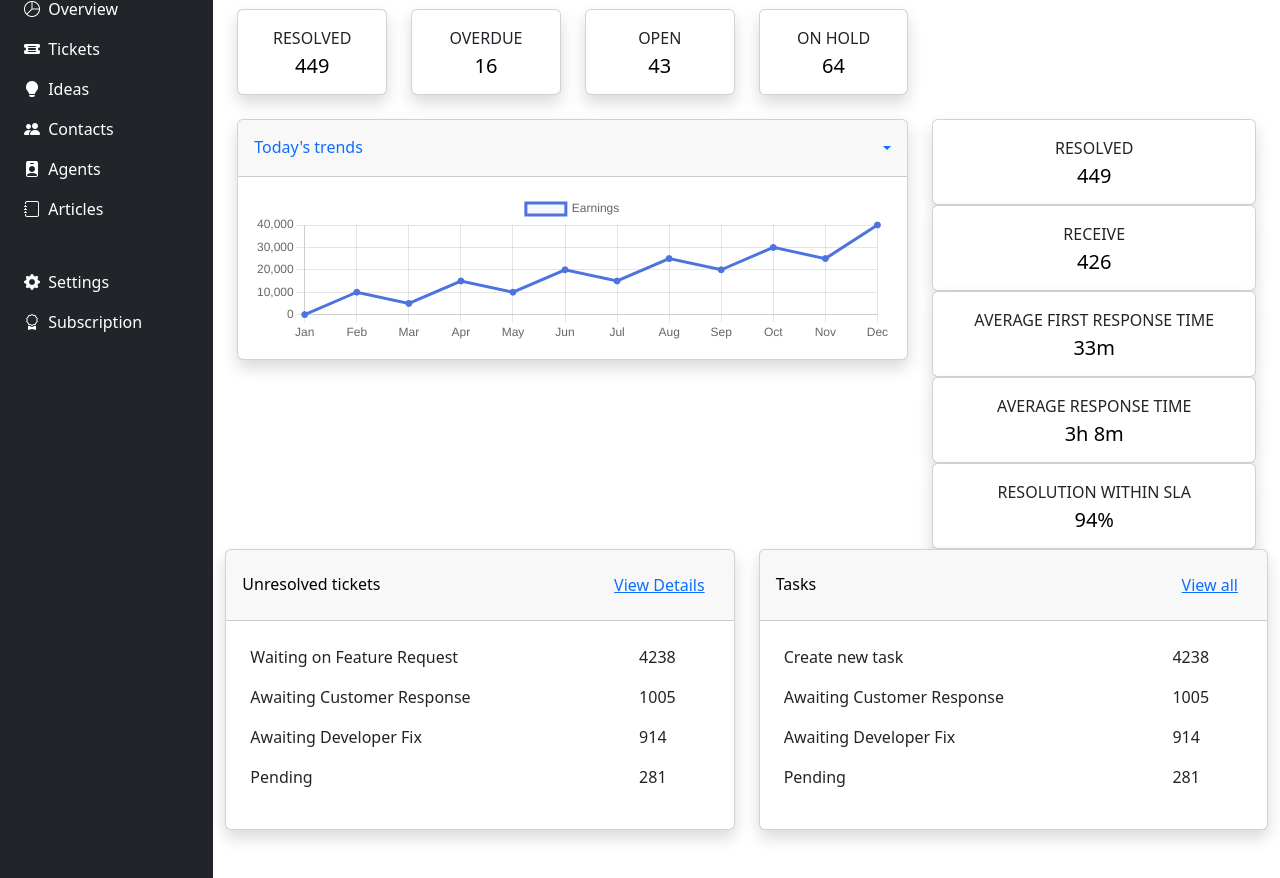
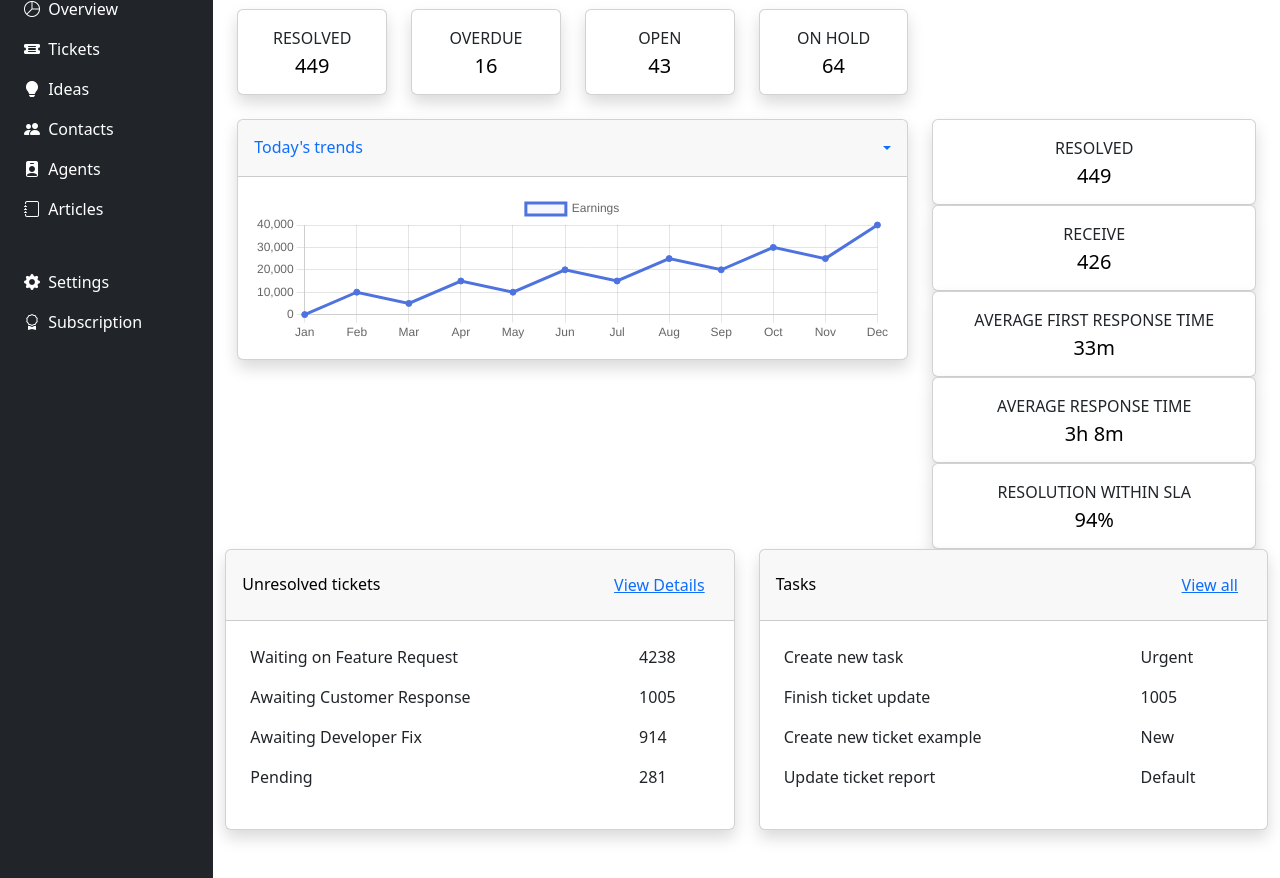
Before and after one commit to RingoGG/bootstrapAssignment, a website: page public/index.html in a window 1280 px wide. Shown: the part 65-943 px from the top of the page. Drawn offline with nearby package versions, Linux system fonts and the light colour scheme; files that its build step writes are made by us from their sources.

Commit message:
Tasks section added

```diff
--- a/package.json
+++ b/package.json
@@ -1,7 +1,6 @@
 {
   "name": "bootstrapassignment",
   "version": "1.0.0",
-  "description": "",
   "main": "index.js",
   "scripts": {
     "dev": "lite-server --baseDir=\"public\"",
@@ -16,5 +15,6 @@
     "concurrently": "^8.2.2",
     "lite-server": "^2.6.1",
     "sass": "^1.69.5"
-  }
+  },
+  "description": ""
 }
--- a/public/index.html
+++ b/public/index.html
@@ -326,19 +326,19 @@
           <tbody>
             <tr>
               <td>Create new task</td>
-              <td>4238</td>
+              <td>Urgent</td>
             </tr>
             <tr>
-              <td>Awaiting Customer Response</td>
+              <td>Finish ticket update</td>
               <td>1005</td>
             </tr>
             <tr>
-              <td>Awaiting Developer Fix</td>
-              <td>914</td>
+              <td>Create new ticket example</td>
+              <td>New</td>
             </tr>
             <tr>
-              <td>Pending</td>
-              <td>281</td>
+              <td>Update ticket report</td>
+              <td>Default</td>
             </tr>
             <!-- Add more rows as needed -->
           </tbody>
```
Also changed, not shown: 3 other files.
